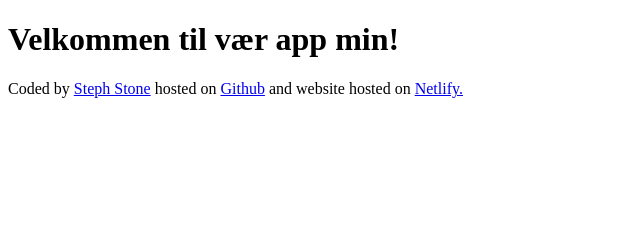
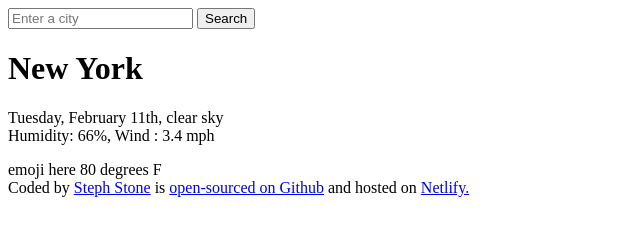
Before and after one commit to stephanieeeeeeeeeee/vanilla-weather-app, a plain HTML site: page index.html in a window 1280 px wide. Shown: the whole page, without its empty margins (0-640 px from the left). Drawn offline with Linux system fonts and the light colour scheme.

Commit message:
updated readme and html

```diff
--- a/index.html
+++ b/index.html
@@ -6,29 +6,37 @@
 		<title>Vær App</title>
 	</head>
 	<body>
-		<h1>Velkommen til vær app min!</h1>
-
-
-
-
-
-
-
-
-        <footer>
+        <header>
+            <form>
+                <input type="search" placeholder="Enter a city" required />
+                <input type="submit" value="Search" />
+            </form>
+        </header>
+        <div></div>
+		<h1>New York</h1>
+		<p>
+			Tuesday, February 11th, clear sky
+			<br />
+			Humidity: 66%, Wind : 3.4 mph
+		</p>
+        </div>
+        <div>
+            emoji here 80 degrees F
+        </div>
+		<footer>
 			Coded by
 			<a
 				href="https://github.com/stephanieeeeeeeeeee/vanilla-weather-app"
 				target="_blank"
 				>Steph Stone</a
 			>
-			hosted on
+			is
 			<a
 				href="https://github.com/stephanieeeeeeeeeee/vanilla-weather-app"
 				target="_blank"
-				>Github</a
+				>open-sourced on Github</a
 			>
-			and website hosted on
+			and hosted on
 			<a href="https://scratch-weather-app.netlify.app/" target="_blank">
 				Netlify.</a
 			>
```
Also changed, not shown: README.md.
